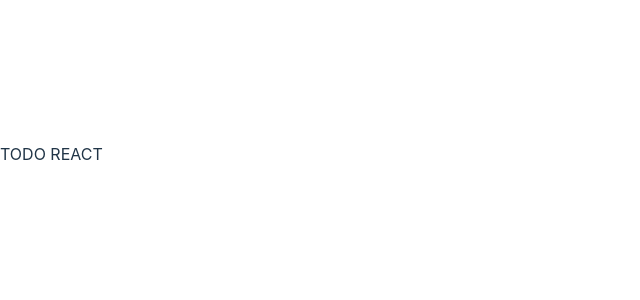
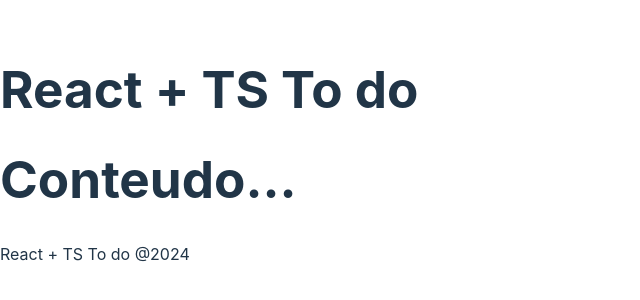
Before and after one commit to gustavobanares/To-do, a React (Vite) app in the folder to_do_react_ts/: page / in a window 1280 px wide. Shown: the part 246-546 px from the top of the page, without its empty margins (0-640 px from the left). Built offline with nearby package versions, Linux system fonts and the light colour scheme.

Commit message:
feat: create header and footer

```diff
--- a/to_do_react_ts/src/App.tsx
+++ b/to_do_react_ts/src/App.tsx
@@ -1,10 +1,16 @@
+
+// Components
+import Footer from "./components/Footer"
+import Header from "./components/Header"
 
 
 function App() {
 
   return (
    <div>
-    TODO REACT
+    <Header />
+    <h1>Conteudo...</h1>
+    <Footer />
    </div>
   )
 }
--- /dev/null
+++ b/to_do_react_ts/src/components/Footer.tsx
@@ -0,0 +1,16 @@
+import React from 'react'
+
+
+const Footer = () => {
+  return (
+    <div>
+    <footer>
+      <p>
+        <span>React + TS To do</span> @2024
+      </p>
+    </footer>
+    </div>
+  )
+}
+
+export default Footer
--- /dev/null
+++ b/to_do_react_ts/src/components/Header.tsx
@@ -0,0 +1,14 @@
+import React from 'react'
+
+
+const Header = () => {
+  return (
+    <div>
+    <header>
+      <h1>React + TS To do</h1>
+    </header>
+    </div>
+  )
+}
+
+export default Header
```
